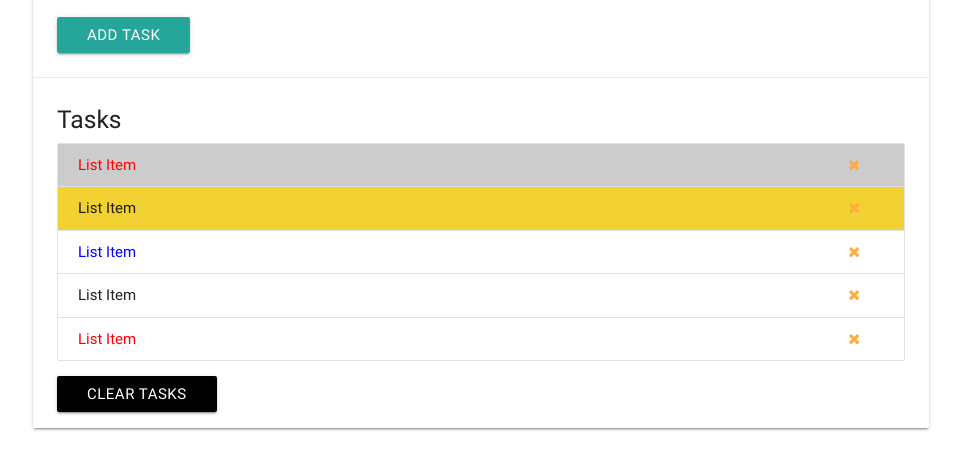
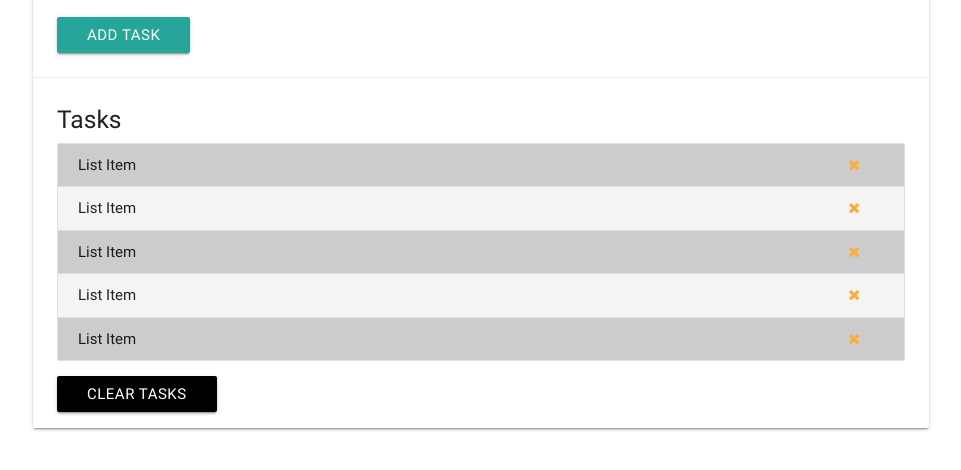
Before and after one commit to kalppatel83/brad_javascript, a plain HTML site: page dom_selecting_methods/index.html in a window 1280 px wide. Shown: the part 156-626 px from the top of the page, without its empty margins (159-1120 px from the left). Drawn offline with nearby package versions, Linux system fonts and the light colour scheme.

Commit message:
multiple element dom selector

```diff
--- a/dom_selecting_methods/app.js
+++ b/dom_selecting_methods/app.js
@@ -1,35 +1,87 @@
-//TODO: document.getElementById()
+// //TODO: document.getElementById()
 
-// console.log(document.getElementById("task-title"));
+// // console.log(document.getElementById("task-title"));
 
-// // Grabing thing from the element
-// console.log(document.getElementById("task-title").id);
-// console.log(document.getElementById("task-title").className);
+// // // Grabing thing from the element
+// // console.log(document.getElementById("task-title").id);
+// // console.log(document.getElementById("task-title").className);
 
-// const taskTitle = document.getElementById("task-title");
-// //Change Styling
-// taskTitle.style.background = "#333";
-// taskTitle.style.color = "#fff";
-// taskTitle.style.padding = "5px";
-// // document.getElementById("task-title").style.display = "none";
+// // const taskTitle = document.getElementById("task-title");
+// // //Change Styling
+// // taskTitle.style.background = "#333";
+// // taskTitle.style.color = "#fff";
+// // taskTitle.style.padding = "5px";
+// // // document.getElementById("task-title").style.display = "none";
 
-// // Change Content
-// taskTitle.textContent = "Task-list";
-// taskTitle.innerText = "my-task";
-// taskTitle.innerHTML = "<span style=color:red>Task List</span>";
+// // // Change Content
+// // taskTitle.textContent = "Task-list";
+// // taskTitle.innerText = "my-task";
+// // taskTitle.innerHTML = "<span style=color:red>Task List</span>";
 
-// TODO: QuerySelctor (newer and much more powerful)
-// We can put any kind of selector here and can perform operations
+// // TODO: QuerySelctor (newer and much more powerful)
+// // We can put any kind of selector here and can perform operations
 
-console.log(document.querySelector("#task-title"));
-console.log(document.querySelector(".card-title"));
-console.log(document.querySelector("h5")); // if there more than 1 h5 it's only gone get the 1st one
+// console.log(document.querySelector("#task-title"));
+// console.log(document.querySelector(".card-title"));
+// console.log(document.querySelector("h5")); // if there more than 1 h5 it's only gone get the 1st one
 
-// Targeting more than one element
-document.querySelector("li").style.color = "red";
-document.querySelector("ul li").style.color = "red";
+// // Targeting more than one element
+// document.querySelector("li").style.color = "red";
+// document.querySelector("ul li").style.color = "red";
 
-document.querySelector("li:last-child").style.color = "red";
-document.querySelector("li:nth-child(3)").style.color = "blue";
-document.querySelector("li:nth-child(odd)").style.background = "#ccc";
-document.querySelector("li:nth-child(even)").style.background = "#f2d232";
+// document.querySelector("li:last-child").style.color = "red";
+// document.querySelector("li:nth-child(3)").style.color = "blue";
+// document.querySelector("li:nth-child(odd)").style.background = "#ccc";
+// document.querySelector("li:nth-child(even)").style.background = "#f2d232";
+
+// TODO: document.getElementByClassName
+
+// const items = document.getElementsByClassName("collection-item"); //6items
+// console.log(items);
+
+// console.log(items[0]);
+// items[0].style.color = "red";
+// items[1].textContent = "Hello world";
+
+// const listItems = document
+//   .querySelector("ul")
+//   .getElementsByClassName("collection-item"); //5items which are only inside ul
+
+// console.log(listItems);
+
+//TODO: document.getElementByTagName()
+
+// let lis = document.getElementsByTagName("li");
+// console.log(lis);
+// console.log(lis[0]);
+// lis[0].style.color = "red";
+// lis[1].textContent = "Hello world";
+
+// //convert HTML collection into array
+// lis = Array.from(lis);
+// lis.reverse();
+
+// lis.forEach(function (li, index) {
+//   console.log(li.className);
+//   li.textContent = `${index}: hello`;
+// });
+// console.log(lis);
+
+// TODO: querySelectorAll
+
+const items = document.querySelectorAll("ul.collection  li.collecition-item");
+items.forEach(function (item, index) {
+  item.textContent = `${index}:Hello`;
+});
+
+const liOdd = document.querySelectorAll("li:nth-child(odd)");
+const liEven = document.querySelectorAll("li:nth-child(even)");
+
+liOdd.forEach(function (li, index) {
+  li.style.background = "#ccc";
+});
+for (let i = 0; i < liEven.length; i++) {
+  liEven[i].style.background = "#f4f4f4";
+}
+
+console.log(items);
```
Also changed, not shown: dom_selecting_methods/index.html (+1 -0 lines).
